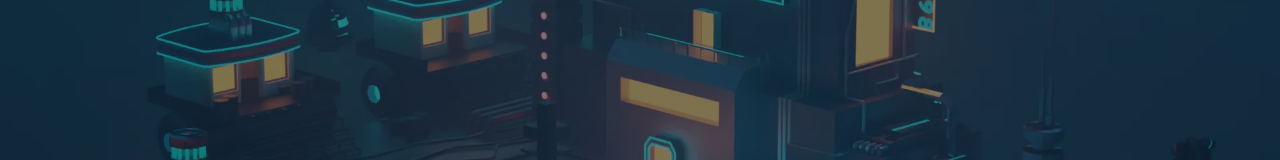
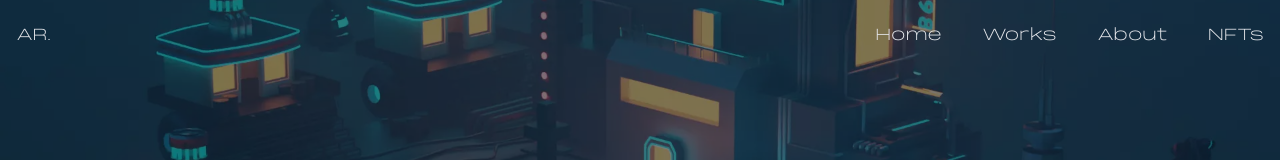
Before and after one commit to amiya12345/Nexj-2.0, a Next.js app: page /cyber in a window 1280 px wide. Shown: the top 160 px of the page. Built offline with nearby package versions, Linux system fonts and the light colour scheme.

Commit message:
Navbar Update

```diff
--- a/components/Navbar.jsx
+++ b/components/Navbar.jsx
@@ -1,7 +1,6 @@
 import React, { useState, useEffect } from "react";
 import Link from "next/link";
 import { FaBars, FaTimes } from "react-icons/fa";
-import { useRouter } from "next/router";
 
 const Navbar = () => {
   const [shadow, setShadow] = useState(false);
--- a/pages/abstarct.jsx
+++ b/pages/abstarct.jsx
@@ -3,9 +3,11 @@ import React from "react";
 import Abx from "../public/assets/works/Abstarcto.webp";
 import Link from "next/link";
 import Hover from "react-3d-hover";
+import Navbar from "../components/Navbar";
 const abstarct = () => {
   return (
     <div className="w-full max-h-screen">
+       <Navbar />
     <div className="w-screen h-[30vh] lg:h-[40vh] relative">
       <div className="absolute top-0 left-0 w-full h-[30vh] lg:h-[40vh] bg-black/50 z-10" />
       <Image
--- a/pages/cyber.jsx
+++ b/pages/cyber.jsx
@@ -5,10 +5,12 @@ import Cybri from "../public/assets/works/cyber1.webp";
 import Link from "next/link";
 import Hover from "react-3d-hover";
 import Tilt from "../components/Tilt";
+import Navbar from "../components/Navbar";
 
 const cyber = () => {
   return (
     <div className="w-full max-h-screen">
+       <Navbar />
       <div className="w-screen h-[30vh] lg:h-[40vh] relative">
         <div className="absolute top-0 left-0 w-full h-[30vh] lg:h-[40vh] bg-black/50 z-10" />
         <Image
--- a/pages/eth.jsx
+++ b/pages/eth.jsx
@@ -3,10 +3,12 @@ import React from "react";
 import Eth from "../public/assets/works/Ethp.webp";
 import Link from "next/link";
 import Hover from "react-3d-hover";
+import Navbar from "../components/Navbar";
 
 const eth = () => {
   return (
     <div className="w-full max-h-screen">
+       <Navbar />
     <div className="w-screen h-[30vh] lg:h-[40vh] relative">
       <div className="absolute top-0 left-0 w-full h-[30vh] lg:h-[40vh] bg-black/50 z-10" />
       <Image
--- a/pages/typo.jsx
+++ b/pages/typo.jsx
@@ -3,10 +3,12 @@ import React from "react";
 import Type from "../public/assets/works/type.webp";
 import Link from "next/link";
 import Hover from "react-3d-hover";
+import Navbar from "../components/Navbar";
 
 const typo = () => {
   return (
     <div className="w-full max-h-screen">
+       <Navbar />
       <div className="w-screen h-[30vh] lg:h-[40vh] relative">
         <div className="absolute top-0 left-0 w-full h-[30vh] lg:h-[40vh] bg-black/50 z-10" />
         <Image
```
Lines whose indentation alone changed are shown as unchanged.
